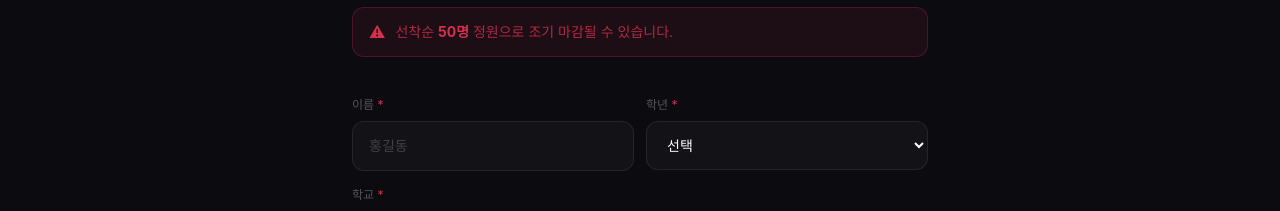
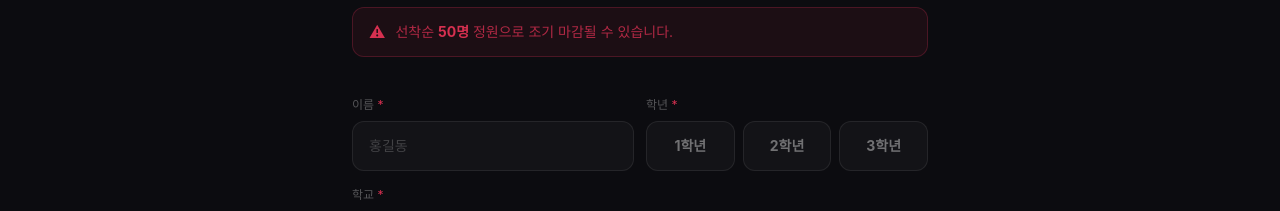
Before and after one commit to yeonhj0507/wetie-website, a Next.js app: page / in a window 1280 px wide. Shown: the part 3860-4071 px from the top of the page. Built offline with nearby package versions, Linux system fonts and the light colour scheme; a web font is replaced by a local one.

Commit message:
fix: 학년 선택을 버튼 토글로 변경

```diff
--- a/src/components/Register.tsx
+++ b/src/components/Register.tsx
@@ -100,11 +100,18 @@ export default function Register() {
             </div>
             <div>
               <label className="block text-xs text-white/30 mb-2">학년 <span className="text-[#D63050]">*</span></label>
-              <select value={form.grade} onChange={(e) => set("grade", e.target.value)}
-                className={inputCls("grade") + " cursor-pointer"}>
-                <option value="" disabled>선택</option>
-                {["1학년", "2학년", "3학년"].map((g) => <option key={g}>{g}</option>)}
-              </select>
+              <div className="grid grid-cols-3 gap-2">
+                {["1학년", "2학년", "3학년"].map((g) => (
+                  <button key={g} type="button" onClick={() => set("grade", g)}
+                    className={`py-3.5 rounded-xl text-sm font-bold border transition-all cursor-pointer ${
+                      form.grade === g
+                        ? "bg-[#8B1A2A]/50 border-[#D63050]/60 text-white"
+                        : "bg-white/3 border-white/8 text-white/40 hover:border-white/20 hover:text-white/70"
+                    }`}>
+                    {g}
+                  </button>
+                ))}
+              </div>
               {errors.grade && <p className="text-[#D63050] text-xs mt-1">{errors.grade}</p>}
             </div>
           </div>
```
